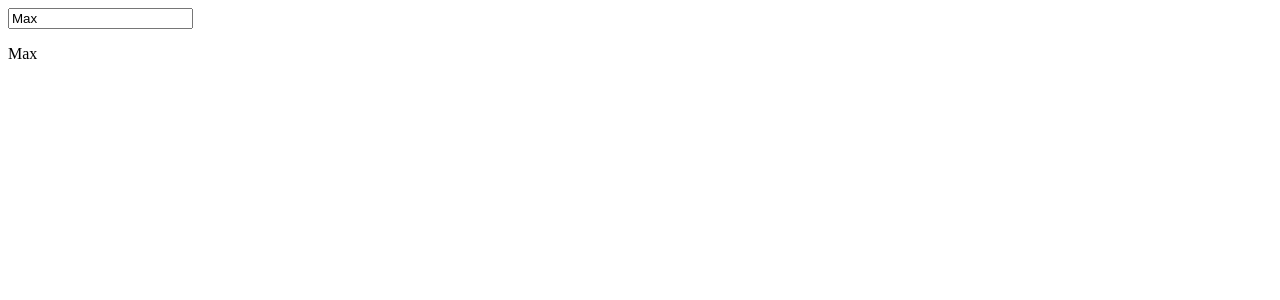
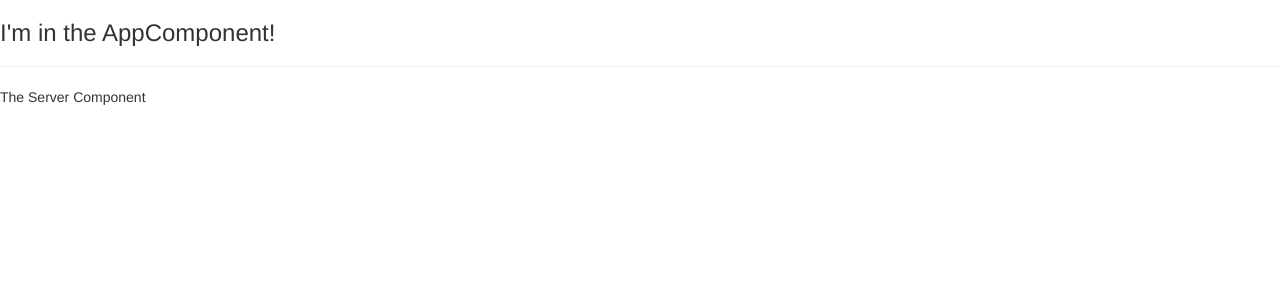
Before and after one commit to AugustoOmena/my-first-app, an Angular app: page / in a window 1280 px wide. Shown: the top 300 px of the page. Built offline with nearby package versions, Linux system fonts and the light colour scheme.

Commit message:
Using Custom Components

```diff
--- a/angular.json
+++ b/angular.json
@@ -37,6 +37,7 @@
               "src/assets"
             ],
             "styles": [
+              "node_modules/bootstrap/dist/css/bootstrap.min.css",
               "src/styles.less"
             ],
             "scripts": []
--- a/package.json
+++ b/package.json
@@ -18,6 +18,7 @@
     "@angular/platform-browser": "^17.3.0",
     "@angular/platform-browser-dynamic": "^17.3.0",
     "@angular/router": "^17.3.0",
+    "bootstrap": "^3.4.1",
     "rxjs": "~7.8.0",
     "tslib": "^2.3.0",
     "zone.js": "~0.14.3"
--- a/src/app/app.component.html
+++ b/src/app/app.component.html
@@ -1,2 +1,3 @@
-<input type="text" [(ngModel)]="name">
-<p>{{ name }}</p>
+<h3>I'm in the AppComponent!</h3>
+<hr>
+<app-server></app-server>
--- a/src/app/app.module.ts
+++ b/src/app/app.module.ts
@@ -3,15 +3,17 @@
 import { BrowserModule } from '@angular/platform-browser';
 
 import { AppComponent } from './app.component';
+import { ServerComponent } from './server/server.component';
 
 @NgModule({
   declarations: [
-    AppComponent
+    AppComponent,
+    ServerComponent
   ],
   imports: [
     BrowserModule,
     FormsModule
-  ],
+    ],
   providers: [],
   bootstrap: [AppComponent]
 })
--- /dev/null
+++ b/src/app/server/server.component.html
@@ -0,0 +1 @@
+<p>The Server Component</p>
```
Also changed, not shown: src/app/server/server.component.ts (added, +9 -0 lines), 1 other file (tests, documents, lock files or other folders).
